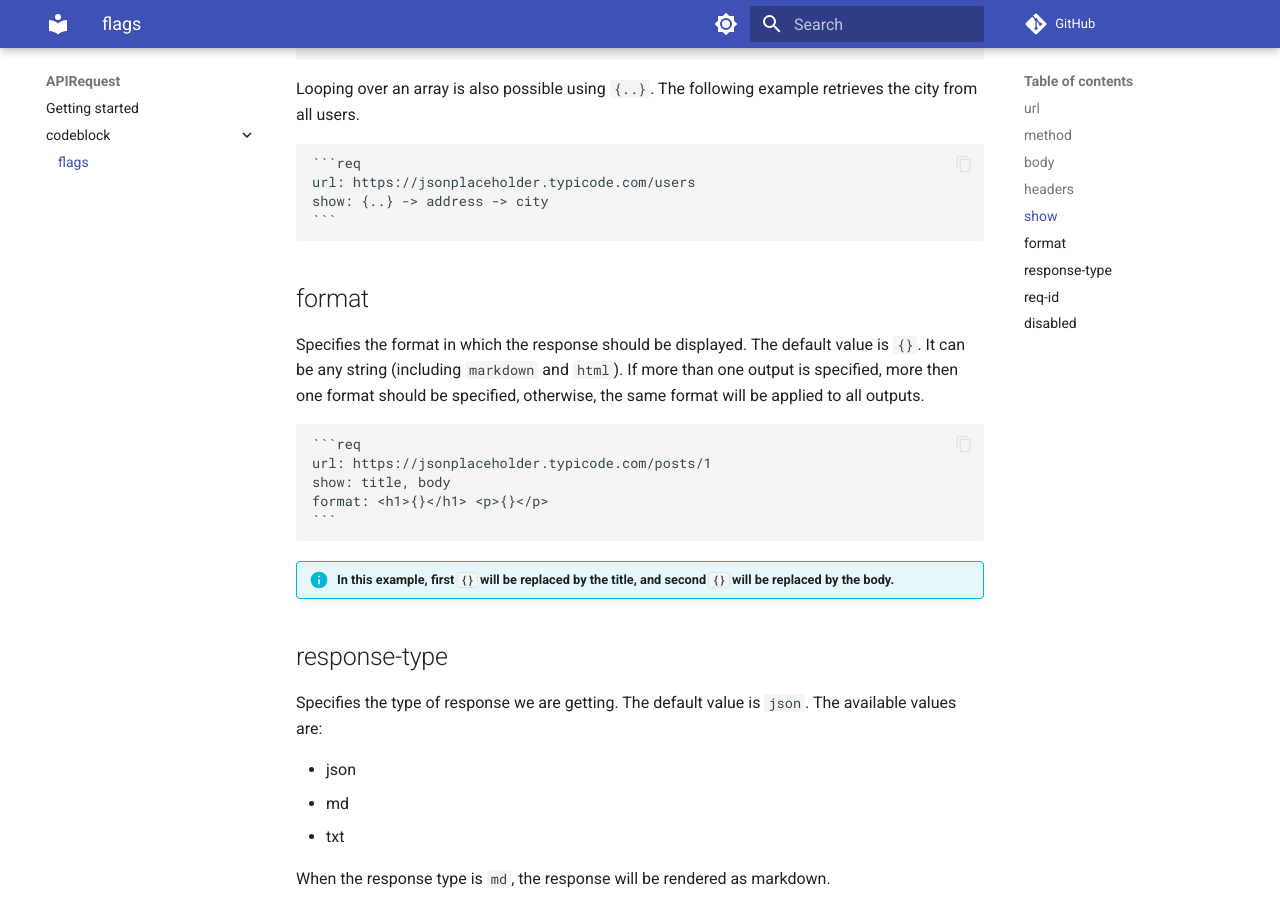
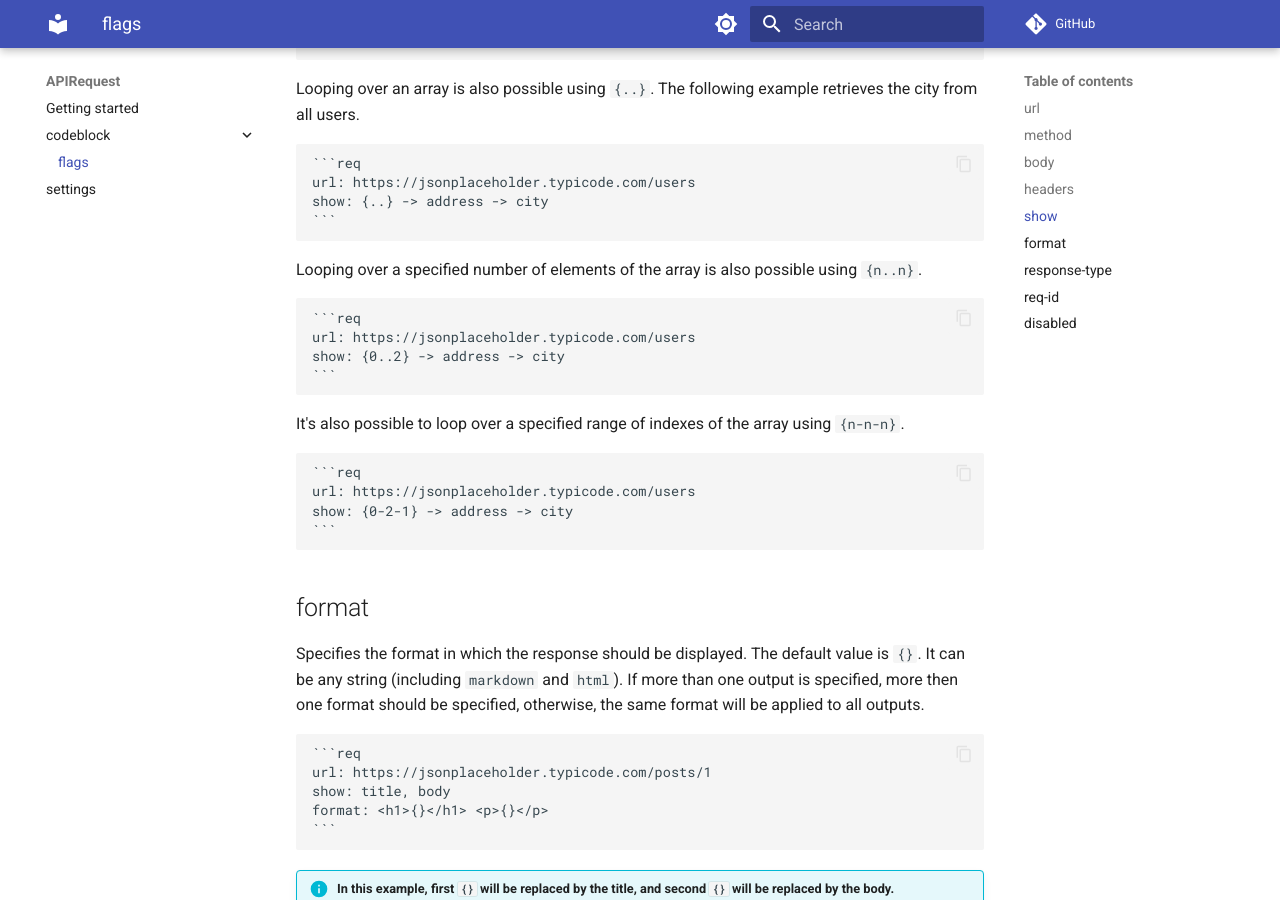
Before and after one commit to Rooyca/obsidian-api-request, an MkDocs documentation site: the page built from docs/docs/codeblock/flags.md, in a window 1280 px wide and 900 px high, scrolled down 2412 px. Built offline with MkDocs 1.6.1 and Material for MkDocs 9.7.7, drawn with Linux system fonts in a browser that asks for light colours; comment, search, counter and statistics services are not loaded.

Commit message:
update(feat): loop over specific indexes or range

````diff
--- a/docs/docs/codeblock/flags.md
+++ b/docs/docs/codeblock/flags.md
@@ -99,6 +99,24 @@ show: {..} -> address -> city
 ```
 ~~~
 
+Looping over a specified number of elements of the array is also possible using `{n..n}`.
+
+~~~markdown
+```req
+url: https://jsonplaceholder.typicode.com/users
+show: {0..2} -> address -> city
+```
+~~~
+
+It's also possible to loop over a specified range of indexes of the array using `{n-n-n}`.
+
+~~~markdown
+```req
+url: https://jsonplaceholder.typicode.com/users
+show: {0-2-1} -> address -> city
+```
+~~~
+
 ## format
 
 Specifies the format in which the response should be displayed. The default value is `{}`. It can be any string (including `markdown` and `html`). If more than one output is specified, more then one format should be specified, otherwise, the same format will be applied to all outputs.
--- a/docs/mkdocs.yml
+++ b/docs/mkdocs.yml
@@ -25,3 +25,4 @@ nav:
   - Getting started: 'index.md'
   - codeblock:
     - flags: 'codeblock/flags.md'
+  - settings: 'settings.md'
--- a/package.json
+++ b/package.json
@@ -1,6 +1,6 @@
 {
 	"name": "api-request",
-	"version": "1.2.2",
+	"version": "1.2.3",
 	"description": "Request and retrieve data from APIs. The responses are delivered in a JSON format for easy integration with your notes.",
 	"main": "main.js",
 	"scripts": {
````
Also changed, not shown: docs/docs/settings.md (added, +38 -0 lines), manifest.json, 1 other file.
